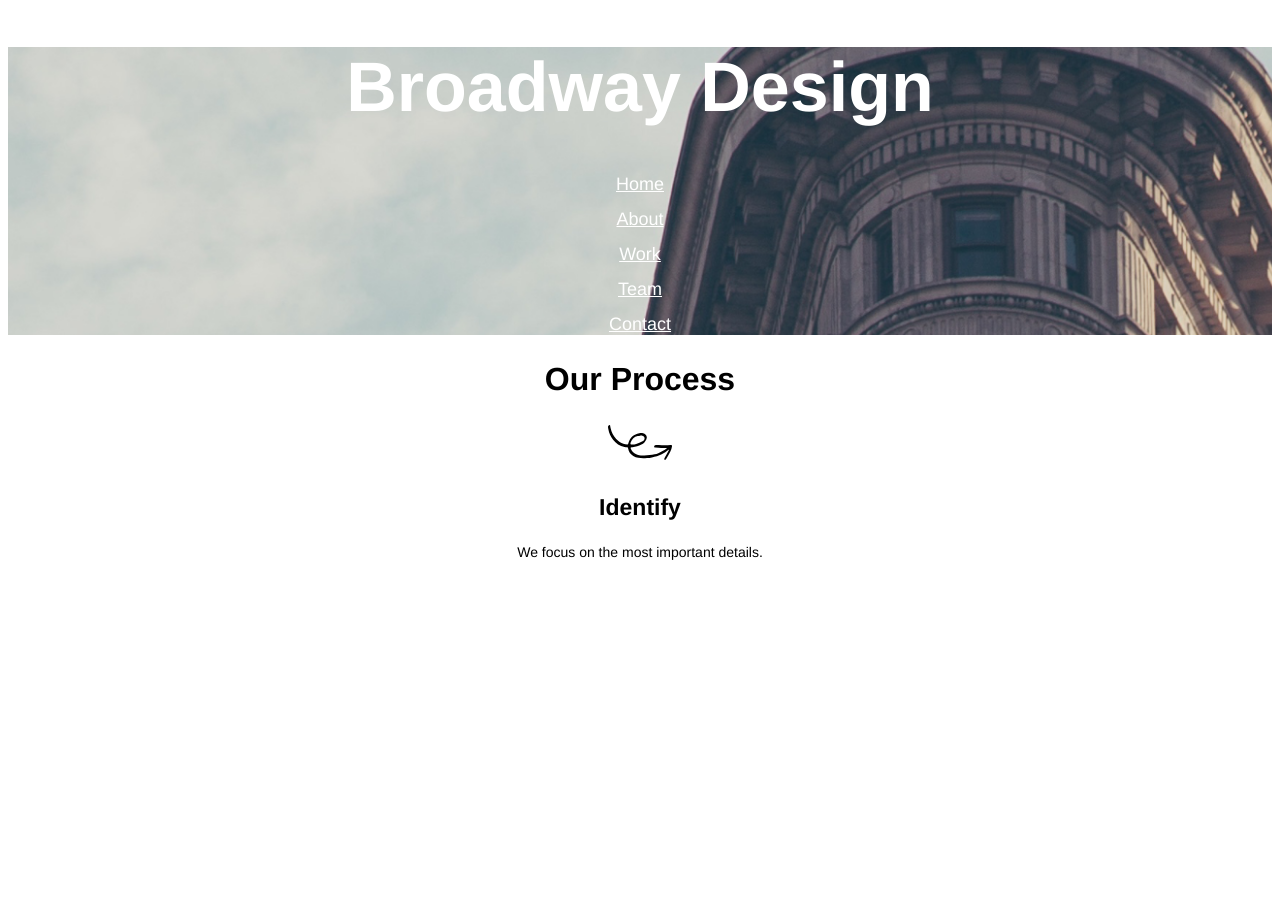
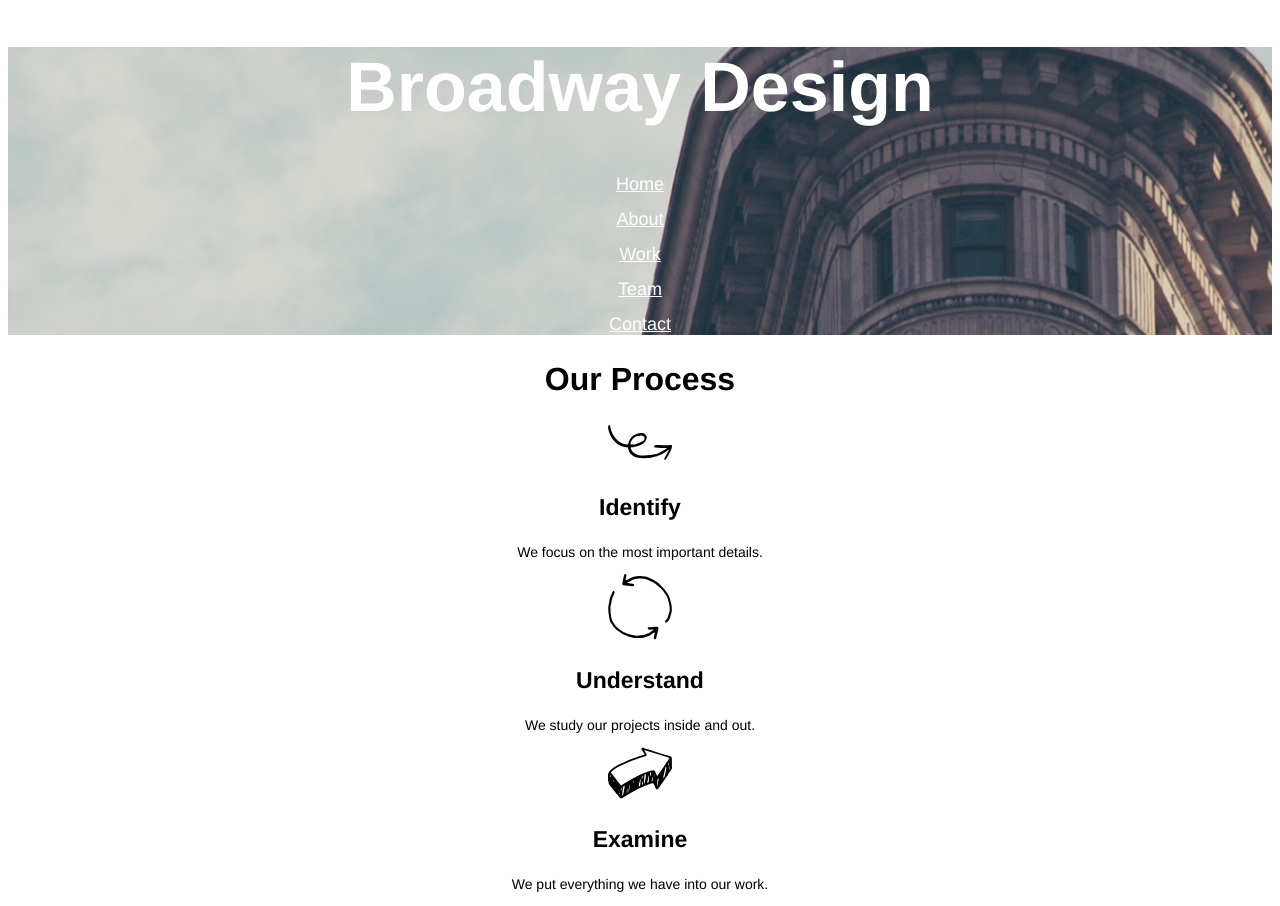
Before and after one commit to Ardison-Gardner/BroadwayDesign, a plain HTML site: page index.html in a window 1280 px wide. Before the commit the page ends 800 px from the top, so only its background shows below. Drawn offline with Linux system fonts and the light colour scheme.

Commit message:
Complete Process Section.

```diff
--- a/index.html
+++ b/index.html
@@ -24,5 +24,12 @@
     <img src="./resources/images/identify.svg">
     <h3>Identify</h3>
     <p>We focus on the most important details.</p>
+    <img src="./resources/images/understand.svg">
+    <h3>Understand</h3>
+    <p>We study our projects inside and out.</p>
+    <img src="./resources/images/execute.svg">
+    <h3>Examine</h3>
+    <p>We put everything we have into our work.</p>
+  </div>
   </body>
 </html>
```
